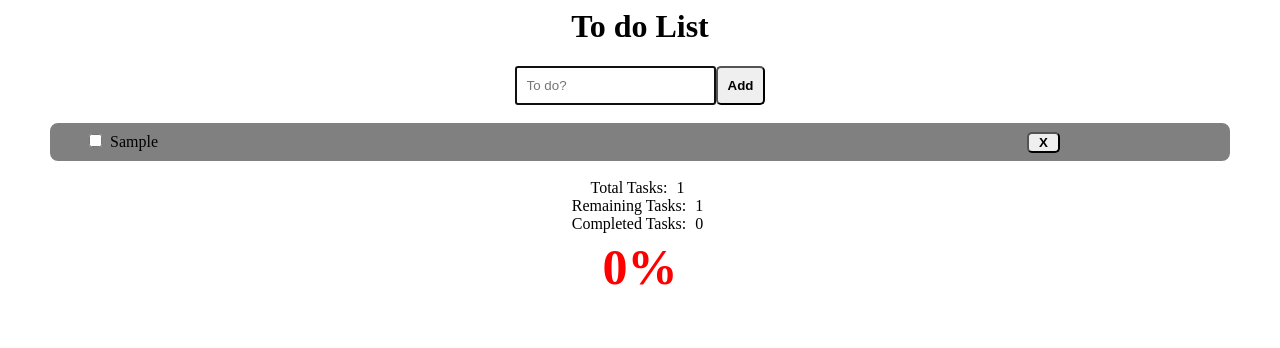
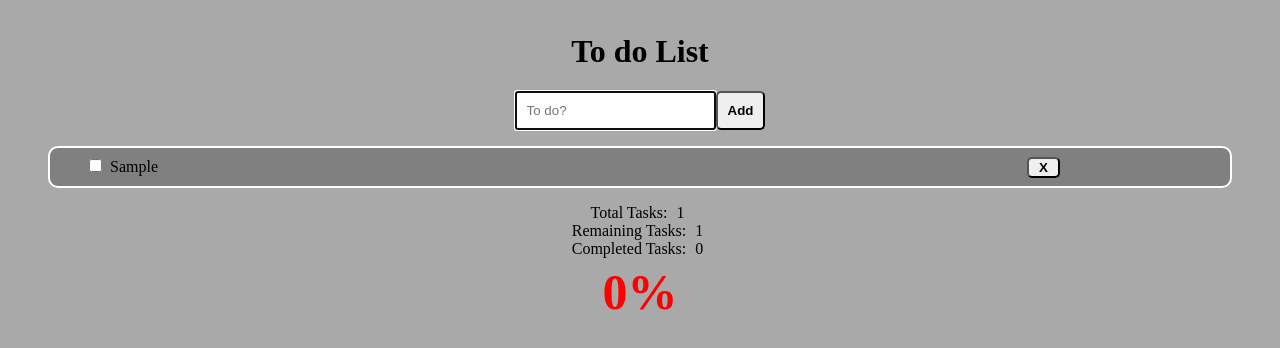
Before and after one commit to Mast8/j-todo, a plain HTML site: page index.html in a window 1280 px wide. Both pictures are taken after typing "Sample" into the empty fields and a click on the button "Add". Drawn offline with Linux system fonts and the light colour scheme.

Commit message:
css style

```diff
--- a/script.js
+++ b/script.js
@@ -113,13 +113,17 @@ function createTask(task) {
 
   function countTasks() {
 
-    //Percentage of completed tasks
-        totalTasks.textContent = tasks.length;
-        const completedTasksArray = tasks.filter((task) => task.isCompleted === true);
+    //Percentage of completed task
 
-          completedTasks.textContent = completedTasksArray.length;
-          remainingTasks.textContent = tasks.length - completedTasksArray.length;
-        showPercentage(completedTasksArray);
+      totalTasks.textContent = tasks.length;
+      const completedTasksArray = tasks.filter((task) => task.isCompleted === true);
+
+      completedTasks.textContent = completedTasksArray.length;
+      remainingTasks.textContent = tasks.length - completedTasksArray.length;
+      showPercentage(completedTasksArray);
+
+
+
   }
 
   function showPercentage ( completedTasksArray) {
--- a/style.css
+++ b/style.css
@@ -1,8 +1,11 @@
-
+body {
+    background-color: darkgrey;
+}
 
 h1 {
     display: grid;
     justify-content: center;
+    padding-top: 25px;
 }
 
 .row {
@@ -24,6 +27,7 @@ li {
     border-radius: 10px;
     border: 2px solid white;
     padding-left: 30px;
+    margin:0 0 10px 0;
 }
 
 input {
```
